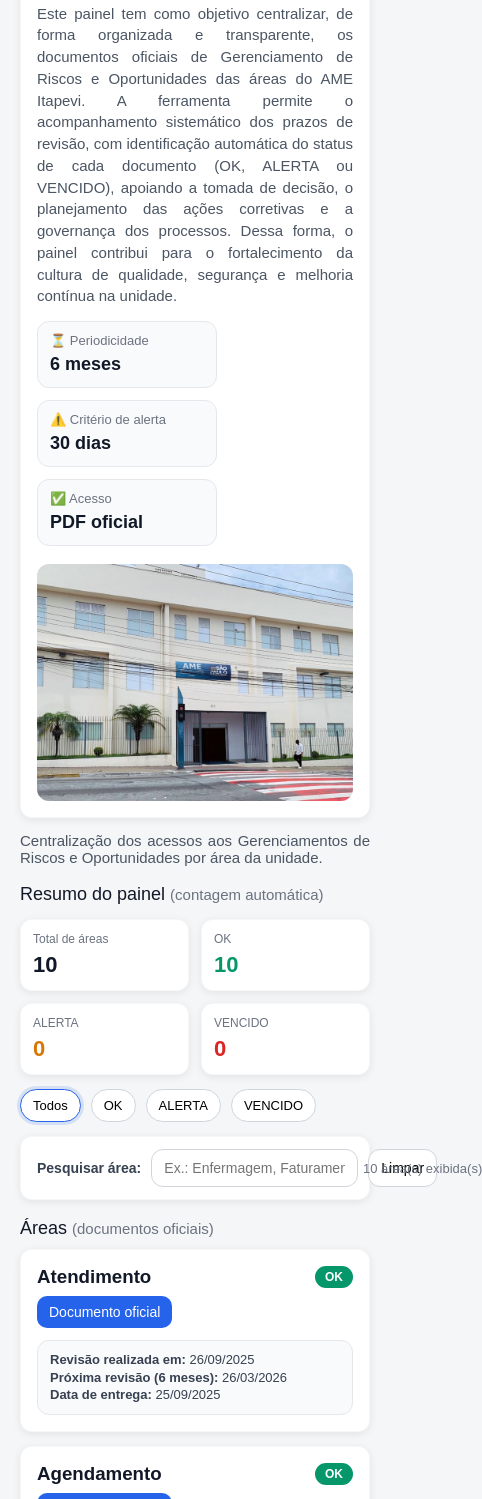
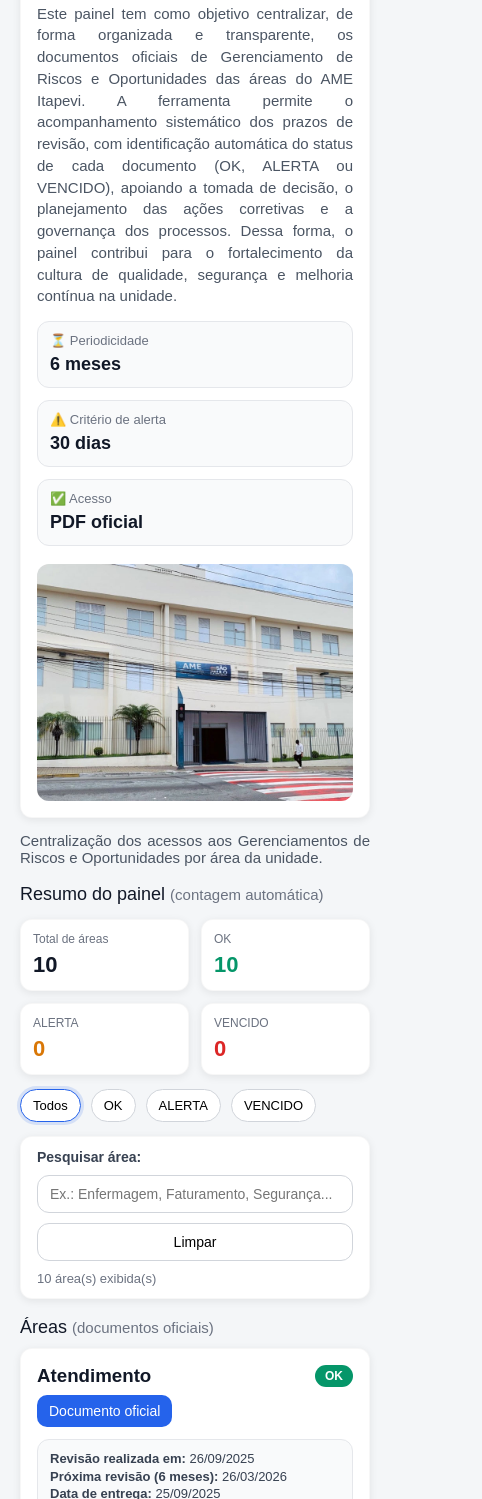
Before and after one commit to ameitapevi/G-E, a plain HTML site: page index.html in a window 390 px wide. Shown: the part 458-1957 px from the top of the page, 482 px wide, since content can reach past the window. Drawn offline with Linux system fonts and the light colour scheme; no server answers.

Commit message:
Update index.html

```diff
--- a/index.html
+++ b/index.html
@@ -5,7 +5,6 @@
   <meta name="viewport" content="width=device-width, initial-scale=1" />
   <title>Painel de Gerenciamento de Riscos e Oportunidades</title>
   <link rel="icon" href="favicon.ico" type="image/x-icon">
-
 
   <style>
     :root{
@@ -475,6 +474,42 @@
     @media (prefers-reduced-motion: reduce){
       *{ transition:none !important; }
     }
+
+/* ===== BREAKPOINT DE TRANSIÇÃO (TABLET PEQUENO / MOBILE GRANDE) ===== */
+@media (max-width: 564px){
+
+  /* HERO: força empilhamento definitivo */
+  .hero{
+    grid-template-columns: 1fr;
+    margin-top: 12px;
+  }
+
+  /* KPIs: evita quebra irregular */
+  .kpis{
+    flex-direction: column;
+  }
+
+  .kpi{
+    width: 100%;
+    min-width: auto;
+  }
+
+  /* Toolbar: evita esmagamento */
+  .toolbar{
+    flex-direction: column;
+    align-items: stretch;
+    gap: 10px;
+  }
+
+  .search-wrap{
+    flex-direction: column;
+    align-items: stretch;
+  }
+
+  #clearBtn{
+    width: 100%;
+  }
+}
   </style>
 </head>
 
```
